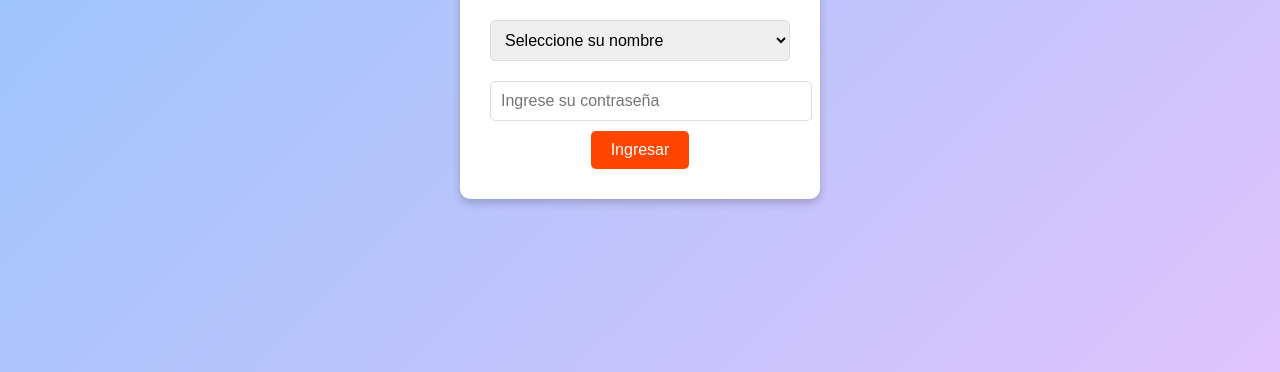
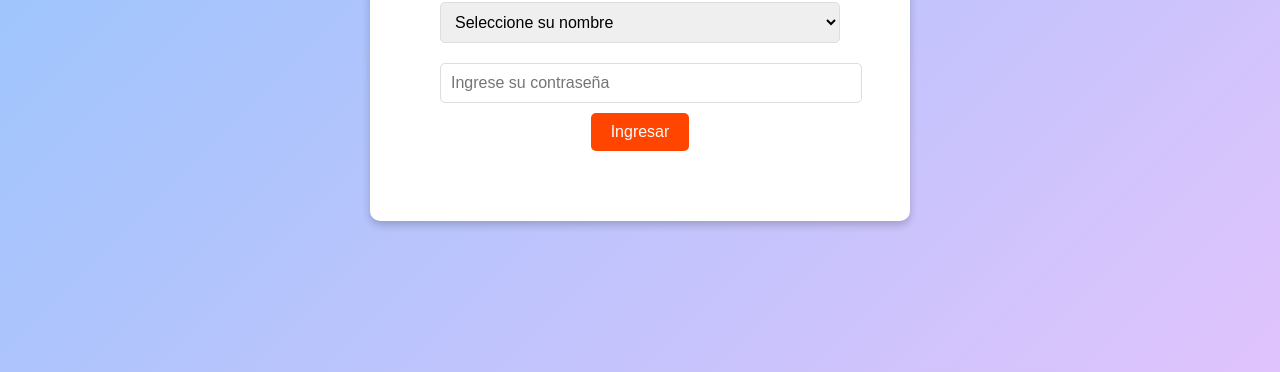
Before and after one commit to valdePc/RESERVACIONES-, a plain HTML site: page index.html in a window 1280 px wide. Shown: the part 428-800 px from the top of the page. Drawn offline with Linux system fonts and the light colour scheme; no server answers.

Commit message:
index mas grande

```diff
--- a/index.html
+++ b/index.html
@@ -16,11 +16,11 @@
         }
         .container {
             background: white;
-            padding: 30px;
+            padding: 70px;
             border-radius: 10px;
             box-shadow: 0 4px 8px rgba(0, 0, 0, 0.2);
             text-align: center;
-            width: 300px;
+            width: 400px;
         }
         h1 {
             color: #136db0;
```
Also changed, not shown: images/348263029_644514290829368_8822232256791664864_n__1_-removebg-preview.png (added).
